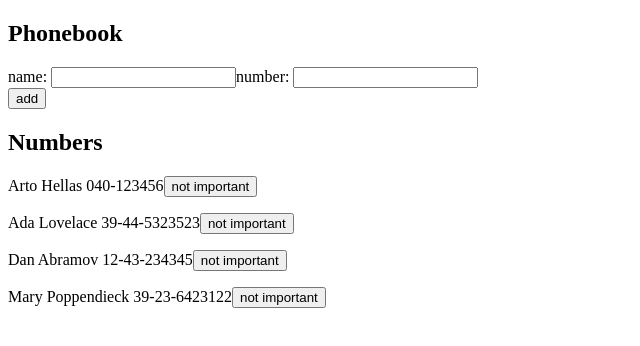
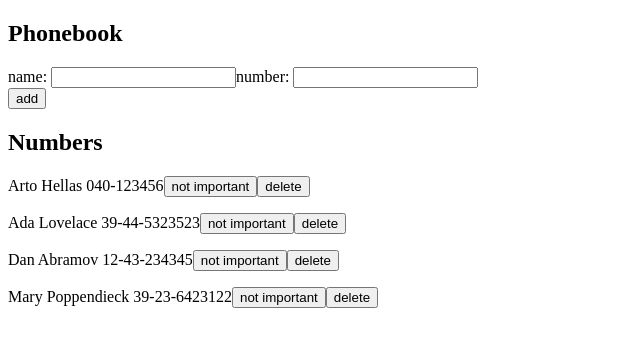
Before and after one commit to aaroosh-07/phonebook-react-app, a React (Create React App) app: page / in a window 1280 px wide. Shown: the top 346 px of the page, without its empty margins (0-640 px from the left). Built offline with nearby package versions, Linux system fonts and the light colour scheme; data requests are answered from the project's data file.

Commit message:
adds delete functionality and fixes minor errors

```diff
--- a/src/DisplayList.js
+++ b/src/DisplayList.js
@@ -1,12 +1,13 @@
 import noteObject from "./services/persons";
 import React from "react";
 
-const Record = ({ person, toggleImportance }) => {
+const Record = ({ person, toggleImportance, deleteRecord }) => {
     const label = person.important ? "important" : "not important";
     return (
         <p>
             {person.name} {person.num}
             <button onClick={toggleImportance}>{label}</button>
+            <button onClick={deleteRecord}>delete</button>
         </p>
     );
 };
@@ -23,12 +24,20 @@ const DisplayList = ({ persons, setPersons }) => {
             );
         });
     };
+    const deleteRecordOf = (id) => {
+        noteObject.deleteRecord(id).then((response) => {
+            console.log(response);
+            const updatedList = persons.filter((person) => person.id !== id);
+            setPersons(updatedList);
+        });
+    };
     return (
         <div>
             {persons.map((person) => (
                 <Record
                     person={person}
                     toggleImportance={() => toggleimportanceof(person.id)}
+                    deleteRecord={() => deleteRecordOf(person.id)}
                     key={person.id}
                 />
             ))}
--- a/src/Form.js
+++ b/src/Form.js
@@ -24,6 +24,7 @@ const Form = ({ persons, setPersons }) => {
                 setPersons(persons.concat(response.data));
             });
             setNewName("");
+            setNewNum(" ");
         } else {
             alert(`${newName} already exist in phonebook`);
         }
--- a/src/services/persons.js
+++ b/src/services/persons.js
@@ -13,8 +13,13 @@ const updateRecord = (id, updatedObject) => {
     return axios.put(`${baseUrl}\\${id}`, updatedObject);
 };
 
+const deleteRecord = (id) => {
+    return axios.delete(`${baseUrl}\\${id}`);
+};
+
 export default {
     getAll: getAll,
     create: create,
     update: updateRecord,
+    deleteRecord: deleteRecord,
 };
```
